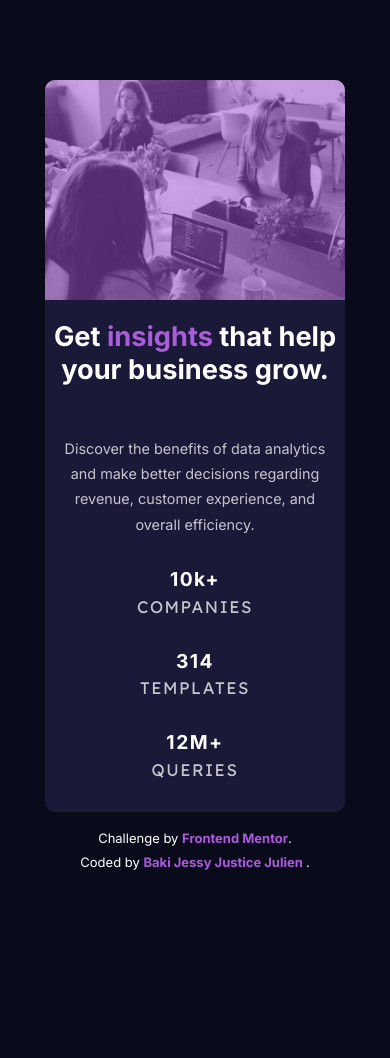
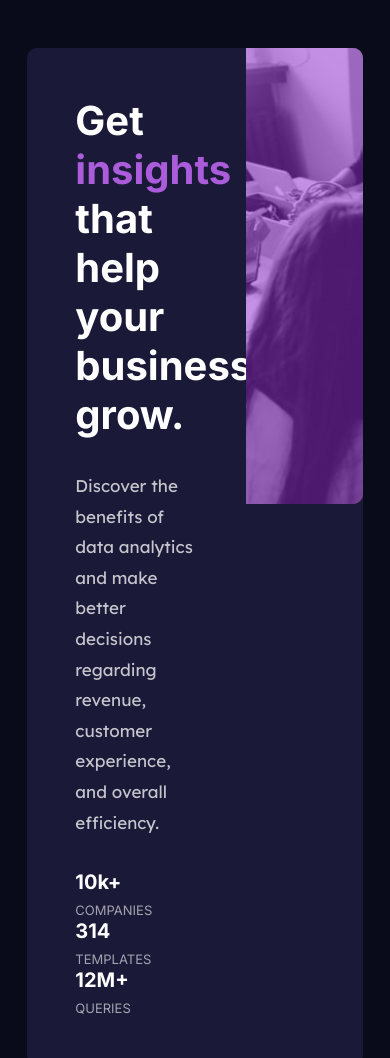
Before and after one commit to blackdreamer15/Frontend-Mentor-Challenges, a plain HTML site: page 3-Stats-Preview-Card-Component/index.html in a window 390 px wide. Shown: the top 1058 px of the page. Before the commit the page ends 888 px from the top, so only its background shows below. Drawn offline with Linux system fonts and the light colour scheme.

Commit message:
Fix - Restart the whole desktop design to fix bugs

```diff
--- a/3-Stats-Preview-Card-Component/index.html
+++ b/3-Stats-Preview-Card-Component/index.html
@@ -12,18 +12,11 @@
 </head>
 <body>
     <main>
-        <div class="header-img">
-            <div class="overlay">
-                <div class="overlay-child"></div>
-            </div>
-        </div>
-
-        <section class="card">
+        <section class="card-content">
             <h1>
                 Get <span>insights</span> that help your business grow.
             </h1>
 
-            <div class="card-content">
             <p>
                 Discover the benefits of data analytics and make better decisions regarding revenue, customer experience, and overall efficiency.
             </p>
@@ -44,20 +37,21 @@
                     <p>QUERIES</p>
                 </li>
             </ul>
+        </section>
+
+        <section class="header-img">
+            <div class="overlay">
+                <div class="overlay-child"></div>
             </div>
         </section>
     </main>
 
     <footer class="attribution">
         <p>
-            Challenge by
-            <a href="" target="_blank">Frontend Mentor</a>.
+          Challenge by <a href="https://www.frontendmentor.io?ref=challenge" target="_blank">Frontend Mentor</a>.
         </p>
-
-        <p>Coded by
-            <a href="https://www.twitter.com/jessyjulien_">
-                Baki Jessy Justice Julien
-            </a>.
+        <p>
+          Coded by <a href="https://www.frontendmentor.io/profile/blackdreamer15">Baki Jessy Justice Julien</a>.
         </p>
       </footer>
 </body>
--- a/3-Stats-Preview-Card-Component/main.css
+++ b/3-Stats-Preview-Card-Component/main.css
@@ -7,260 +7,137 @@
     --darkBlue: hsl(233, 47%, 7%);
     --darkUnsaturatedBlue: hsl(244, 38%, 16%);
     --lightViolet: hsl(277, 64%, 61%);
-    --mainWhite: hsl(0, 0%, 100%);
-    --secondaryWhite: hsla(0, 0%, 100%, 0.75);
+    --prim-white: hsl(0, 0%, 100%);
+    --secondary-white: hsla(0, 0%, 100%, 0.75);
+    --tertiary-white: hsla(0, 0%, 100%, 0.6);
 }
 
 /*--GENERIC STYLES--*/
 *, *::before, *::after {
     margin: 0;
     padding: 0;
+    box-sizing: border-box;
 }
 
 body {
     background: var(--darkBlue);
-    color: var(--mainWhite);
-
+    color: var(--prim-white);
     font-family: Inter, "Lexend Deca", sans-serif;
+    font-size: 15px;
     font-weight: 400;
-    font-size: 15px;
-
-    min-height: 100vh;
-
+    margin: 3rem auto;
     display: flex;
     flex-direction: column;
-    flex-wrap: wrap;
     align-items: center;
     justify-content: center;
 }
 
+main {
+    background-color: var(--darkUnsaturatedBlue);
+    min-height: 60vh;
+    min-width: 200px;
+    width: 86vw;
+    display: flex;
+    flex-direction: row;
+    /* align-items: center;
+    justify-content: center; */
+    margin: 0 auto;
+    border-radius: 10px;
+}
 
-/*--SPECIFIC STYLES--*/
-main {
-    min-width: 70vw;
-    display: flex;
-    min-height: 70vh;
-    margin: 0 10rem;
+main section.header-img {
+    background-image: url('images/image-header-desktop.jpg');
+    background-repeat: no-repeat;
+    background-size: cover;
+    /* min-height: 456px;
+    min-width: 540px; */
+    height: 456px;
+    max-width: 100%;
+    width: 540px;
+    border-radius: 0 10px 10px 0;
+}
+main section.header-img div.overlay {
+    background-color: var(--lightViolet);
+    height: 100%;
+    opacity: .5;
+    border-radius: 0 10px 10px 0;
+}
+main section.header-img div.overlay div.overlay-child {
+    background-color: var(--lightViolet);
+    mix-blend-mode: color-burn;
+    height: 100%;
+    opacity: .5;
+    border-radius: 0 10px 10px 0;
 }
 
 
-main div.header-img {
-    order: 2;
-
-    min-height: 446px;
-    width: 540px;
-    min-width: 200px;
-
-    border-radius: 0 10px 10px 0;
-    overflow: hidden;
-
-    background: url('images/image-header-desktop.jpg') no-repeat;
-    background-size: cover;
+main section.card-content {
+    width: 50.8%;
+    margin: 3rem 0 3rem 3rem;
 }
 
-main div.header-img div.overlay {
-    background: var(--lightViolet);
-    height: 100%;
-    opacity: .5;
+main section.card-content h1 {
+    font-weight: 700;
+    font-size: 2.5rem;
+    width: 80%;
 }
 
-main div.header-img div.overlay div.overlay-child {
-    background: var(--lightViolet);
-    height: 100%;
-    mix-blend-mode: color-burn;
-    opacity: .1;
+main section.card-content h1 span {
+    color: var(--lightViolet);
+}
+
+main section.card-content > p {
+    font-family: "Lexend Deca", sans-serif;
+    color: var(--secondary-white);
+    width: 70%;
+    line-height: 1.8;
+    font-size: 17px;
+    margin: 2rem 0;
+}
+
+main section.card-content ul {
+    list-style: none;
+}
+
+main section.card-content ul li {
+    display: inline-block;
+    margin-right: 3rem;
+}
+
+main section.card-content ul li:last-child {
+    margin-right: 0;
+}
+
+main section.card-content ul li h2 {
+    margin-bottom: .5rem;
+    font-size: 20px;
+}
+
+main section.card-content ul li p {
+    color: var(--tertiary-white);
+    font-family:  Inter, sans-serif;
+    font-size: 13px;
+    font-weight: 400;
 }
 
 
 
-main.main-content div.header-img div.overlay {
-    background: var(--lightViolet);
-    height: 100%;
-    opacity: .5;
-
-}
-main.main-content div.header-img div.overlay div.overlay-child {
-    background: var(--lightViolet);
-    height: 100%;
-    mix-blend-mode: color-burn;
-    opacity: .1;
-}
-
-main section.card {
-    background: var(--darkUnsaturatedBlue);
-    display: flex;
-    flex-direction: column;
-    align-items: center;
-    justify-content: center;
-    z-index: 1;
-    border-radius: 10px 0 0 10px;
-    width: 55%;
-}
 
 
-
-main section.card h1 {
-    font-size: 3rem;
-    font-weight: 700;
-    margin: 0 35px 40px;
-    padding: 0 .5rem;
-
-}
-
-main section.card h1 span {
-    color: var(--lightViolet);
-}
-
-main section.card div.card-content > p {
-    margin: 0 45px 60px;
-    font-size: 1.3rem;
-    line-height: 1.5;
-    color: var(--secondaryWhite);
-}
-
-main section.card div.card-content {
-    margin-right: 2.5rem;
-}
-
-main section.card div.card-content ul.card-stats {
-    list-style: none;
-    display: flex;
-    justify-content: space-between;
-    letter-spacing: 1.3px;
-    margin: 0 8rem 0 3rem;
-}
-
-main section.card div.card-content ul.card-stats li h2 {
-    font-weight: 700;
-}
-
-main section.card div.card-content ul.card-stats p {
-    font-size: 0.85rem;
-    font-family: "Lexend Deca", sans-serif;
-    color: var(--secondaryWhite);
-}
-
-/*--MOBILE RESPONSIVE STYLES--*/
-@media only screen and (max-width: 1024px) {
-    body {
-        font-size: 12px;
-    }
-    main {
-        margin: 12rem auto;
-    }
-    main section.card {
-        padding: 3rem 4.5rem 3rem 3rem;
-    }
-    main section.card h1 {
-        font-size: 2.8rem;
-        margin: 0 -10px 40px 20px;
-    }
-    main section.card div.card-content > p {
-        font-size: 1.18rem;
-        margin-left: 30px;
-        width: 90%;
-        line-height: 1.7;
-    }
-    main section.card div.card-content ul.card-stats {
-        margin: 0 8rem 0 30px;
-        letter-spacing: 1.5px;
-    }
-
-    main section.card div.card-content ul.card-stats p {
-        font-size: 1.1rem;
-    }
-
-    main section.card div.card-content ul.card-stats li h2 {
-        font-size: 1.8rem;
-        margin-bottom: .2rem;
-    }
-
-}
-
-@media only screen and (max-width: 625px) {
-    body {
-        flex-direction: column;
-    }
-    main {
-        flex-direction: column-reverse;
-        margin: 8px;
-        min-width: 200px;
-        margin-top: 5rem;
-    }
-    main section.card {
-        width: 300px;
-        padding: 0;
-        border-radius: 0 0 10px 10px;
-    }
-    main section.card h1 {
-        font-size: 1.7rem;
-        margin: 30px 20px 40px;
-        padding: 0;
-    }
-    main section.card div.card-content > p {
-        margin: 0 30px 60px;
-        font-size: .9rem;
-        line-height: 1.75;
-    }
-    main section.card h1, main section.card div.card-content > p {
-        margin: 20px auto 30px;
-        text-align: center;
-    }
-    main section.card div.card-content {
-        margin-right: 0;
-    }
-    main section.card div.card-content ul.card-stats {
-        flex-direction: column;
-        align-items: center;
-        margin: 0 6rem 0;
-    }
-    main section.card div.card-content ul.card-stats li {
-        margin-bottom: 2rem;
-    }
-    main section.card div.card-content ul.card-stats li h2 {
-        font-size: 1.2rem;
-        text-align: center;
-        margin-bottom: 0.25em;
-    }
-    main section.card div.card-content ul.card-stats li p {
-        font-size: 1.05rem;
-    }
-    main div.header-img {
-        min-height: 220px;
-        width: 300px;
-        border-radius: 10px 10px 0 0;
-        overflow: hidden;
-
-        background: url('Images/image-header-mobile.jpg') no-repeat;
-        background-size: cover;
-    }
-    main div.header-img div.overlay, main div.header-img div.overlay div.overlay-child {
-        height: 220px;
-    }
-    .attribution {
-        position: relative;
-        margin: 60px auto 10px;
-    }
-}
-
-/*--FOOTER--*/
 footer.attribution {
     margin-top: 10px;
     text-align: center;
     font-size: 13px;
 }
-
 footer.attribution p {
     margin-bottom: .5rem;
 }
-
 footer.attribution p a {
     font-weight: 700;
     color: var(--lightViolet);
     text-decoration: none;
     transition: all ease-in-out;
 }
-
 footer.attribution p a:hover {
     color: var(--darkUnsaturatedBlue);
     background-color: var(--lightViolet);
```
Lines whose indentation alone changed are shown as unchanged.
